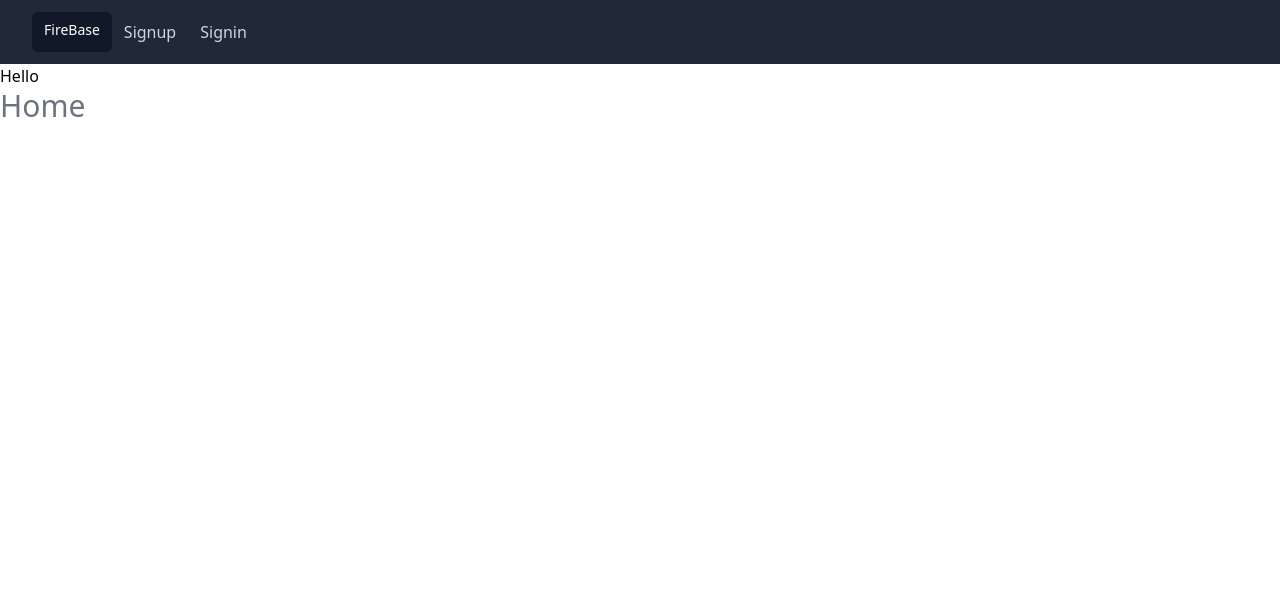
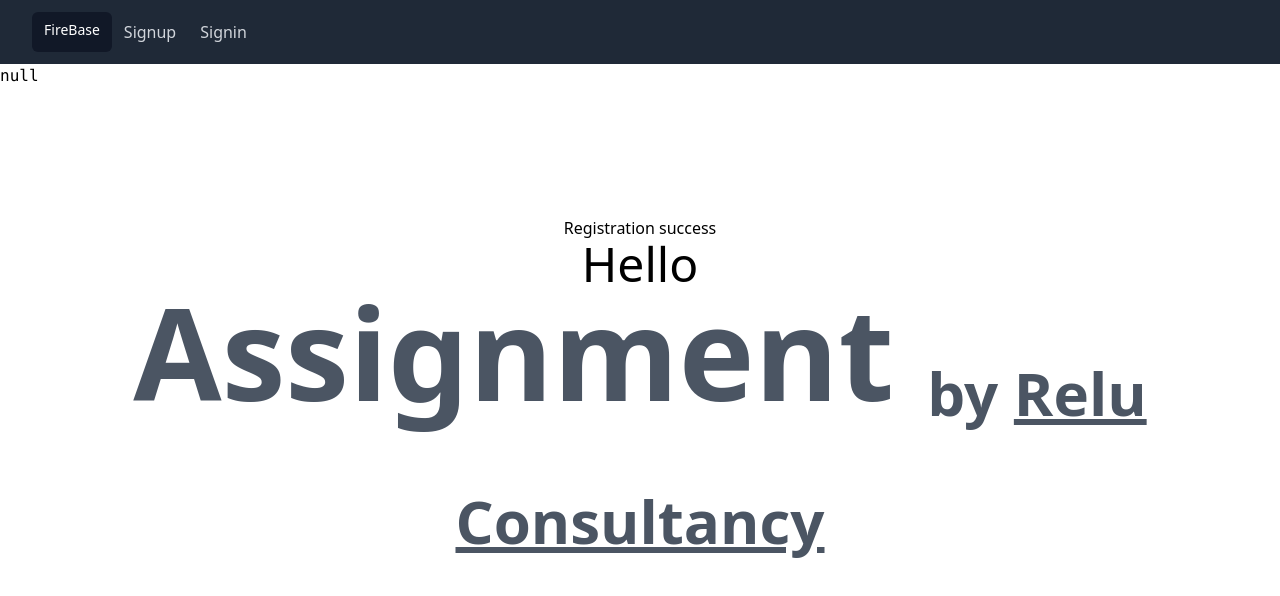
Before and after one commit to gitsforvikki/react-firebase-auth, a React (Create React App) app: page / in a window 1280 px wide. Shown: the top 596 px of the page. Built offline with nearby package versions, Linux system fonts and the light colour scheme; no server answers.

Commit message:
second commit

```diff
--- a/src/App.js
+++ b/src/App.js
@@ -9,11 +9,14 @@ import { auth } from "./firebase";
 let App = () => {
 
   let [userName , setUserName] = useState('');
+
   useEffect(()=>{
-    auth.onAuthStateChanged((user)=>{
-      {
-        user ? setUserName(user.displayName) : setUserName('')
-      }
+    auth.onAuthStateChanged( (user)=>{
+      setTimeout(()=>{
+        {
+           user ? setUserName(user.displayName) : setUserName('')
+        }
+      } , 2000)
       console.log(user);
     });
   } ,[]);
--- a/src/layouts/Home.js
+++ b/src/layouts/Home.js
@@ -1,10 +1,26 @@
-import React from "react";
+import React, { useEffect, useState } from "react";
 
 let Home =(props)=>{
+
+
   return(
     <React.Fragment>
-      <p>{`Hello ${props.userName}`}</p>
-      <h3 className="text-gray-500 text-3xl">Home</h3>
+      <pre>{JSON.stringify(localStorage.getItem('isLoggedIn'))}</pre>
+      <div className='landing-page'>
+      <div className='wrapper'>
+      <div className=" pt-32 flex flex-col justify-center items-center text-center h-100">
+     {
+      (localStorage.getItem('isLoggedIn') == "true") ?  <p className="text-2xl lg:text-5xl" >{`Welcome ${props.userName}`}</p> :
+        <div>
+          <p>Registration success</p>
+          <p className="text-2xl lg:text-5xl" >{`Hello ${props.userName}`}</p>
+        </div>
+     }
+           <p className="display-4 text-3xl sm:text-9xl text-gray-600 font-bold">Assignment <sub className='text-2xl sm:text-6xl '> by <span className='underline '> Relu Consultancy</span> </sub></p>
+
+      </div>
+      </div>
+      </div>
     </React.Fragment>
   )
 }
--- a/src/modules/user/Signin.js
+++ b/src/modules/user/Signin.js
@@ -1,9 +1,11 @@
-import { signInWithEmailAndPassword, updateProfile } from "firebase/auth";
+import { signInWithEmailAndPassword } from "firebase/auth";
 import React, { useState } from "react";
 import {useNavigate} from 'react-router-dom';
 import { auth } from "../../firebase";
 
+
 let Signin = () => {
+
   let navigate = useNavigate();
   let [user, setUser] = useState({
     email: "",
@@ -23,32 +25,24 @@ let Signin = () => {
     event.preventDefault();
     let { email, password } = user;
     if ( email && password){
-       //authentication configuration start
-      // setSubmitButtonDisabled(true);
+       //login configuration start
        signInWithEmailAndPassword(auth, user.email, user.password)
-         .then( async(res) => {
-           //setSubmitButtonDisabled(false);
-
-            await updateProfile(res.user , {
-            displayName:user.name
-           })
-
-           if( res){
-             navigate('/');
-           }
+         .then( (res) => {
+          localStorage.setItem("isLoggedIn" , true);
+           navigate('/');
            setUser({
-             name: "",
-             email: "",
-             password: "",
-           })
+            email: "",
+            password: "",
+          })
            console.log(res);
          })
          .catch((err) => {
-           //setSubmitButtonDisabled(false);
            setErrorMessage(err.message);
+           localStorage.setItem("isLoggedIn" , false);
            console.log(err.message);
          });
-          //authentication configuration end
+
+          //login configuration end
 
 
     }else {
@@ -102,6 +96,11 @@ let Signin = () => {
                   required
                 />
               </div>
+              {errorMsg && (
+                <div className="text-center text-sm text-red-600">
+                  <span className="">{errorMsg}</span>
+                </div>
+              )}
               <div className="my-6 flex justify-between items-baseline">
                 <button
                   type="submit"
--- a/src/modules/user/Signup.js
+++ b/src/modules/user/Signup.js
@@ -1,10 +1,9 @@
 import React, { useState } from "react";
-import {useNavigate} from 'react-router-dom';
-import { createUserWithEmailAndPassword , updateProfile} from "firebase/auth";
+import { useNavigate } from "react-router-dom";
+import { createUserWithEmailAndPassword, updateProfile } from "firebase/auth";
 import { auth } from "../../firebase";
 
 let Signup = () => {
-
   let navigate = useNavigate();
   let [user, setUser] = useState({
     name: "",
@@ -13,7 +12,7 @@ let Signup = () => {
   });
 
   let [errorMsg, setErrorMessage] = useState("");
-  let [submitButtonDisabled , setSubmitButtonDisabled] = useState(false);
+  let [submitButtonDisabled, setSubmitButtonDisabled] = useState(false);
 
   let updataUserstate = (event) => {
     setUser({
@@ -23,20 +22,21 @@ let Signup = () => {
     setErrorMessage("");
   };
 
-  let submitUserData =  (event) => {
+  let submitUserData = (event) => {
     event.preventDefault();
     let { name, email, password } = user;
-    if (name && email && password){
+    if (name && email && password) {
       //authentication configuration start
       setSubmitButtonDisabled(true);
       createUserWithEmailAndPassword(auth, user.email, user.password)
-         .then( async(res) => {
+        .then( async (res) => {
           setSubmitButtonDisabled(false);
+          localStorage.setItem('isLoggedIn' , false);
+          await updateProfile(res.user, {
+            displayName: user.name,
+          });
 
-            await updateProfile(res.user , {
-            displayName:user.name
-           })
-           if(res){
+          if (res) {
             setErrorMessage("");
             fetch(
               "https://react-with-firebaseauth-default-rtdb.asia-southeast1.firebasedatabase.app/react-firebase.json",
@@ -51,21 +51,23 @@ let Signup = () => {
                   password,
                 }),
               }
-
-      ).then((response)=>{
-        console.log("Response send to Firebase")
-      }).catch((err)=>{
+            )
+              .then((response) => {
+                console.log("Response send to Firebase");
+              })
+              .catch((err) => {
                 console.log(err);
-      })
+              });
           }
-           if( res){
-             navigate('/');
-           }
+          if (res) {
+            navigate("/");
             setUser({
               name: "",
               email: "",
               password: "",
-           })
+            });
+          }
+
           console.log(res);
         })
         .catch((err) => {
@@ -74,13 +76,9 @@ let Signup = () => {
           console.log(err.message);
         });
       //authentication configuration end
-
-
-    }else {
+    } else {
       setErrorMessage("All fields required.");
     }
-
-
   };
   return (
     <React.Fragment>
```
Lines whose indentation alone changed are shown as unchanged.
